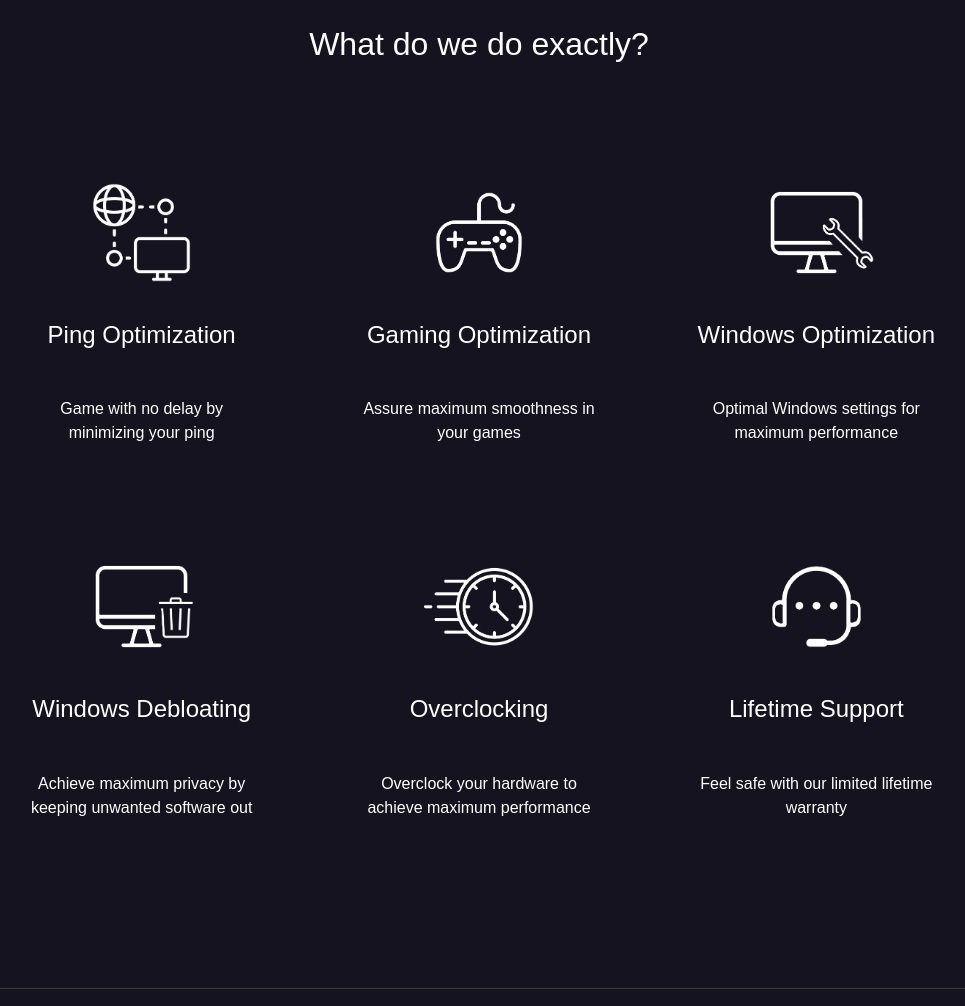
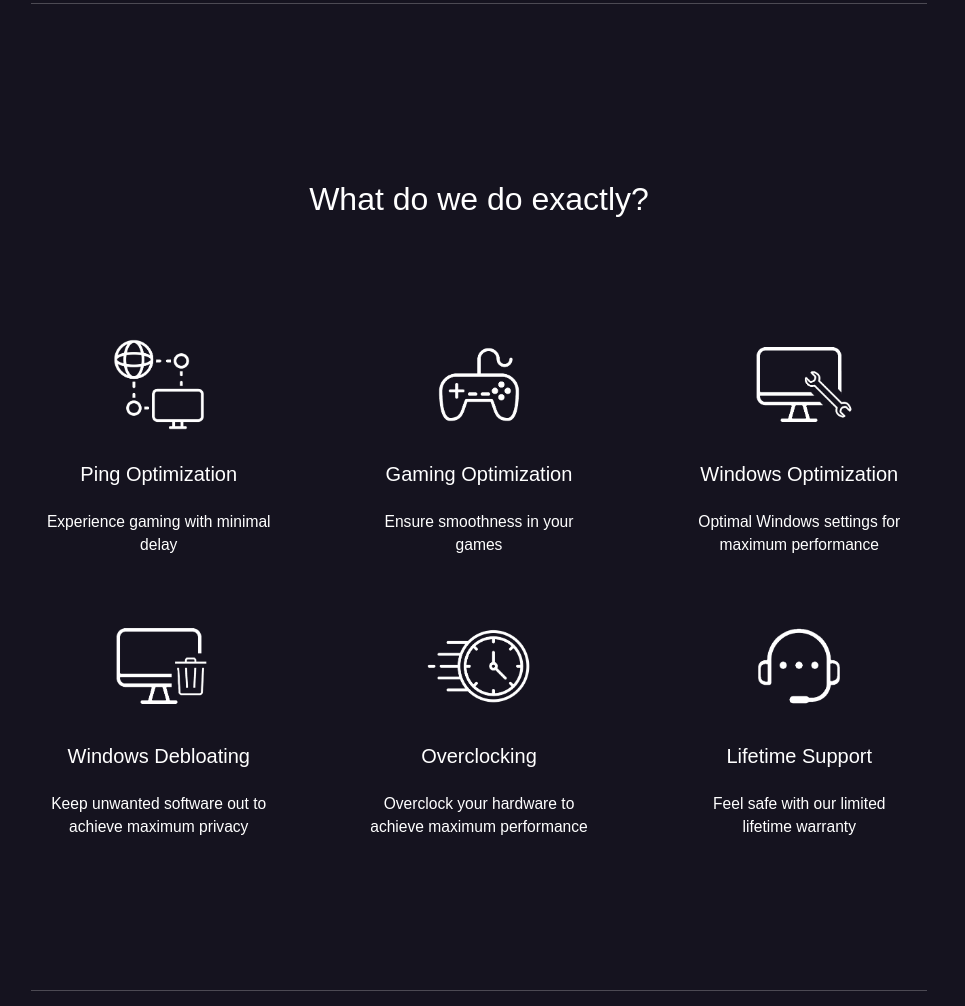
Before and after one commit to teodora-kanjevac/Next-Optimization-UI, a plain HTML site: page index.html in a window 1280 px wide. Shown: the part 1654-2660 px from the top of the page, without its empty margins (161-1126 px from the left). Drawn offline with nearby package versions, Linux system fonts and the light colour scheme; a web font is replaced by a local one.

Commit message:
Visual Updates
Updated the look of the home page a little bit and changed the content of some of the page

```diff
--- a/index.html
+++ b/index.html
@@ -69,15 +69,27 @@
         <div class="container about-text animation-div">
             <div class="row align-items-center review-adjust">
                 <div class="col h-100 text-adjust text-white">
-                    <h2 class="pb-5 fs-2">Professional Gaming PC Optimization</h2>
-                    <p class="fs-5">Next Optimization, the best Computer Optimization Specialists at your service! <br>
-                        Our Team has over 5 Years of High Quality Gaming PC Optimizations <br>
-                        We specialize in Maximizing FPS in all Games, yes that includes Warzone!
+                    <h2 class="pb-5">Professional Gaming PC Optimization</h2>
+                    <p>Looking for the best computer optimization specialist? Look no further than Next PC Optimization!
+                        Our team boasts over five years of experience in delivering top-notch gaming PC optimizations
+                        that leave our clients amazed.
+                    </p>
+                    <p>
+                        What sets us apart from the rest? We specialize in maximizing FPS in all games, including the
+                        ever-popular Warzone. No matter what game you're playing, we guarantee that our expert team can
+                        optimize your computer to ensure that you get the smoothest, most seamless experience possible.
+                    </p>
+                    <p>
+                        So why wait? Let Next PC Optimization take your gaming experience to the next level with our
+                        unbeatable computer optimization services. Contact us today to learn more about what we can do
+                        for you!
                     </p>
                 </div>
             </div>
         </div>
+        <hr>
     </section>
+
 
     <!-- Services Section -->
     <section class="services">
@@ -86,61 +98,59 @@
                 <div class="col h-100 text-adjust text-white">
                     <h2 class="mb-5 fs-2 text-center">What do we do exactly?</h2>
                     <div class="row pt-5 text-center service-blocks">
-                        <div class="col px-5 py-4 animation-div row1">
-                            <div class="d-inline-flex align-items-center justify-content-center">
+                        <div class="col-md-4 col-sm-6 px-5 py-4 animation-div row-animation">
+                            <div>
                                 <img loading="lazy" class="w-50 text-center" src="media/Icons/ping.png">
                             </div>
-                            <h3 class="fs-4">Ping Optimization</h3>
-                            <p class="pt-3 text-center">Game with no delay by minimizing your ping</p>
+                            <h3>Ping Optimization</h3>
+                            <p class="text-center">Experience gaming with minimal delay</p>
                         </div>
-                        <div class="col px-5 py-4 animation-div row1">
-                            <div class="d-inline-flex align-items-center justify-content-center">
+                        <div class="col-md-4 col-sm-6 px-5 py-4 animation-div row-animation">
+                            <div>
                                 <img loading="lazy" class="w-50 text-center" src="media/Icons/gaming.png">
                             </div>
-                            <h3 class="fs-4">Gaming Optimization</h3>
-                            <p class="pt-3 text-center">Assure maximum smoothness in your games</p>
+                            <h3>Gaming Optimization</h3>
+                            <p class="text-center">Ensure smoothness in your games</p>
                         </div>
-                        <div class="col px-5 py-4 animation-div row1">
-                            <div class="d-inline-flex align-items-center justify-content-center">
+                        <div class="col-md-4 col-sm-6 px-5 py-4 animation-div row-animation">
+                            <div>
                                 <img loading="lazy" class="w-50 text-center" src="media/Icons/optimization.png">
                             </div>
-                            <h3 class="fs-4">Windows Optimization</h3>
-                            <p class="pt-3 text-center">Optimal Windows settings for maximum performance</p>
+                            <h3>Windows Optimization</h3>
+                            <p class="text-center">Optimal Windows settings for maximum performance</p>
                         </div>
-
-                    </div>
-                    <div class="row pt-5 text-center service-blocks">
-                        <div class="col px-5 py-4 animation-div row2">
-                            <div class="d-inline-flex align-items-center justify-content-center">
+                        <div class="col-md-4 col-sm-6 px-5 py-4 animation-div row-animation">
+                            <div>
                                 <img loading="lazy" class="w-50 text-center" src="media/Icons/debloat.png">
                             </div>
-                            <h3 class="fs-4">Windows Debloating</h3>
-                            <p class="pt-3 text-center">Achieve maximum privacy by keeping unwanted software out</p>
+                            <h3>Windows Debloating</h3>
+                            <p class="text-center">Keep unwanted software out to achieve maximum privacy</p>
                         </div>
-                        <div class="col px-5 py-4 animation-div row2">
-                            <div class="d-inline-flex align-items-center justify-content-center">
+                        <div class="col-md-4 col-sm-6 px-5 py-4 animation-div row-animation">
+                            <div>
                                 <img loading="lazy" class="w-50 text-center" src="media/Icons/overclock.png">
                             </div>
-                            <h3 class="fs-4">Overclocking</h3>
-                            <p class="pt-3 text-center">Overclock your hardware to achieve maximum performance</p>
+                            <h3>Overclocking</h3>
+                            <p class="text-center">Overclock your hardware to achieve maximum performance</p>
                         </div>
-                        <div class="col px-5 py-4 animation-div row2">
-                            <div class="d-inline-flex align-items-center justify-content-center">
+                        <div class="col-md-4 col-sm-6 px-5 py-4 animation-div row-animation">
+                            <div>
                                 <img loading="lazy" class="w-50 text-center" src="media/Icons/support.png">
                             </div>
-                            <h3 class="fs-4">Lifetime Support</h3>
-                            <p class="pt-3 text-center">Feel safe with our limited lifetime warranty</p>
+                            <h3>Lifetime Support</h3>
+                            <p class="text-center">Feel safe with our limited lifetime warranty</p>
                         </div>
                     </div>
                 </div>
             </div>
         </div>
+        <hr>
     </section>
 
     <!-- Reviews Carousel -->
     <section class="reviews animation-div">
         <div>
-            <h2 class="pb-5 mb-5 text-center text-white">What people have to say about our service</h2>
+            <h2 class="pb-5 px-2 text-center text-white">What people have to say about our service</h2>
             <div id="carouselIndicators" class="carousel slide" data-bs-ride="carousel" data-bs-touch="true">
                 <div class="carousel-indicators">
                     <button type="button" data-bs-target="#carouselIndicators" data-bs-slide-to="0" class="active"
--- a/styles/common-style.css
+++ b/styles/common-style.css
@@ -16,28 +16,6 @@ nav {
 
 nav a {
     text-decoration: none;
-}
-
-.sticky-nav {
-    position: fixed;
-    top: 0;
-    left: 0;
-    right: 0;
-    z-index: 1000;
-}
-
-.animation-active {
-    animation: slideDown 0.3s forwards;
-}
-
-@keyframes slideDown {
-    from {
-        transform: translateY(-100%);
-    }
-
-    to {
-        transform: translateY(0);
-    }
 }
 
 .nav-item {
--- a/styles/style.css
+++ b/styles/style.css
@@ -54,21 +54,64 @@ video[poster] {
     text-shadow: 3px 3px 3px rgba(0, 0, 0, 0.7);
 }
 
+.sticky-nav {
+    position: fixed;
+    top: 0;
+    left: 0;
+    right: 0;
+    z-index: 1000;
+}
+
+.animation-active {
+    animation: slideDown 0.3s forwards;
+}
+
+@keyframes slideDown {
+    from {
+        transform: translateY(-100%);
+    }
+
+    to {
+        transform: translateY(0);
+    }
+}
+
 section {
-    margin: 10em 0;
+    margin: 10vw 0;
+}
+
+hr{
+    color: #eeeeee;
+    margin: 0 15vw;
 }
 
 .about {
-    margin: 10em 0 7em;
+    margin: 10em 0 5em;
 }
 
 .about p {
-    line-height: 2.5;
+    line-height: 2;
 }
 
 .about-text {
-    padding-bottom: 5em;
-    border-bottom: 1px solid #363636;
+    padding-bottom: 4em;
+}
+
+.text-adjust {
+    text-align: left;
+}
+
+.text-adjust img {
+    width: 100%;
+}
+
+.text-adjust p {
+    margin-top: 1.5em;
+    font-size: 1.2em;
+}
+
+.text-adjust h3{
+    font-size: 20px;
 }
 
 .animation-div {
@@ -83,28 +126,32 @@ section {
     opacity: 1;
 }
 
-.row1:nth-child(1) {
+.row-animation:nth-child(1) {
     transition-delay: 0.2s;
 }
 
-.row1:nth-child(2) {
+.row-animation:nth-child(2) {
     transition-delay: 0.4s;
 }
 
-.row1:nth-child(3) {
+.row-animation:nth-child(3) {
     transition-delay: 0.6s;
 }
 
-.row2:nth-child(1) {
+.row-animation:nth-child(4) {
     transition-delay: 0.8s;
 }
 
-.row2:nth-child(2) {
+.row-animation:nth-child(5) {
     transition-delay: 1.0s;
 }
 
-.row2:nth-child(3) {
+.row-animation:nth-child(6) {
     transition-delay: 1.2s;
+}
+
+.service-blocks{
+    font-size: 13px;
 }
 
 .service-blocks img {
@@ -113,22 +160,11 @@ section {
 
 .reviews {
     padding: 0 15vw;
+    margin: 7em 0;
 }
 
 .review-adjust {
-    padding: 7vw 5vw;
-}
-
-.text-adjust {
-    text-align: center;
-}
-
-.text-adjust img {
-    width: 100%;
-}
-
-.text-adjust p {
-    margin-top: 2em;
+    padding: 7vw;
 }
 
 .carousel-control-next, .carousel-control-prev {
```
